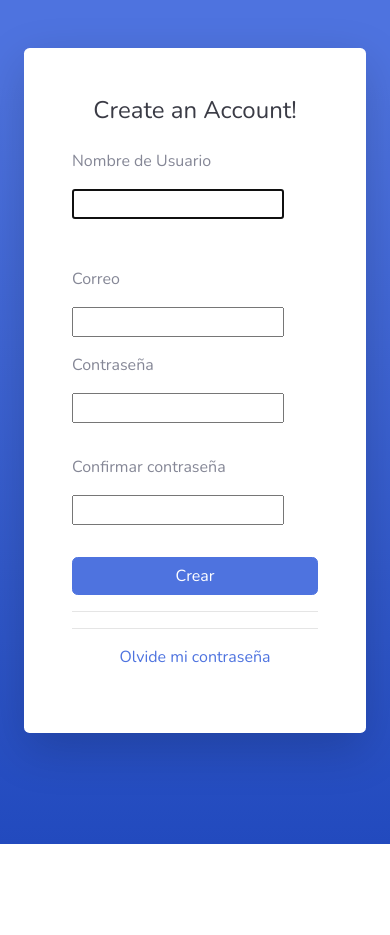
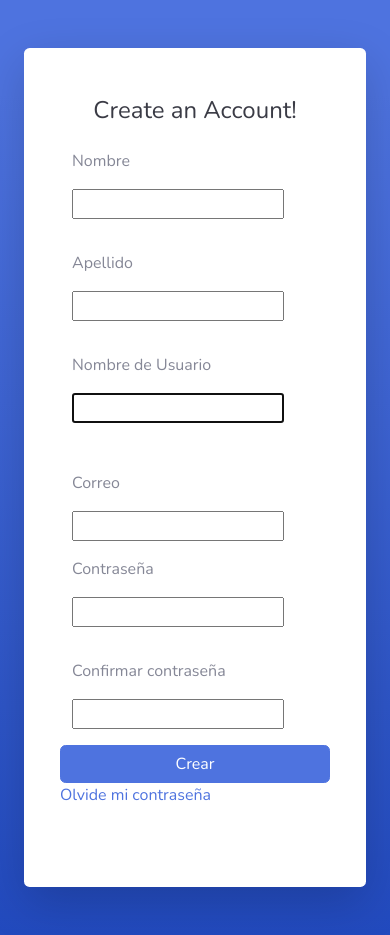
Before and after one commit to catdev-m/TOO, a Django app: page /seguridad/registrar in a window 390 px wide. Before the commit the page ends 844 px from the top, so only its background shows below. Run offline with Django 3.2, Linux system fonts and the light colour scheme; some libraries are stand-ins or nearby versions.

Commit message:
formulario con nombre y apellido

```diff
--- a/SistemaSeguridad/seguridad/forms.py
+++ b/SistemaSeguridad/seguridad/forms.py
@@ -7,7 +7,7 @@
 class createUserForm(UserCreationForm):
     class Meta:
         model=User
-        fields=['username','email','password1','password2']
+        fields=['first_name', 'last_name', 'username','email','password1','password2']
 
 class desbloqueoUsuario(forms.ModelForm):
     class Meta:
--- a/SistemaSeguridad/seguridad/templates/seguridad/register.html
+++ b/SistemaSeguridad/seguridad/templates/seguridad/register.html
@@ -41,6 +41,14 @@
                                 {% csrf_token %}
                                 <div class="form-group row" >
                                     <div class="col-sm-6 mb-3 mb-sm-0">
+                                        <p> Nombre </p>
+                                     <p>  {{form.first_name}}</p>
+                                    </div>
+                                    <div class="col-sm-6 mb-3 mb-sm-0">
+                                        <p> Apellido </p>
+                                     <p>  {{form.last_name}}</p>
+                                    </div>
+                                    <div class="col-sm-6 mb-3 mb-sm-0">
                                         <p> Nombre de Usuario </p>
                                      <p>  {{form.username}}</p>
                                     </div>
@@ -58,7 +66,6 @@
                                        <p> Confirmar contraseña </p>
                                         <p> {{form.password2}} </p>
                                     </div>
-                                </div>
                                 <input type="submit" class="btn btn-primary btn-block" value="Crear">
                                 <hr>
                             </form>
```
